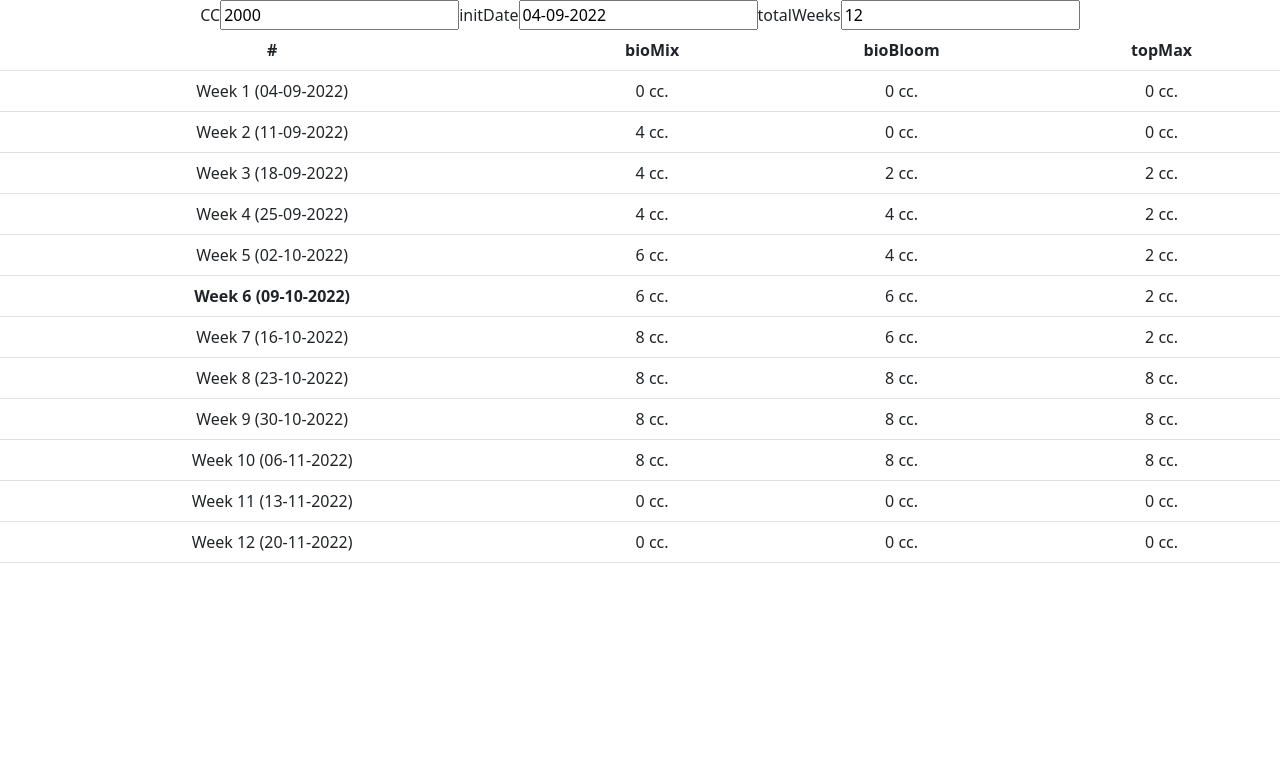
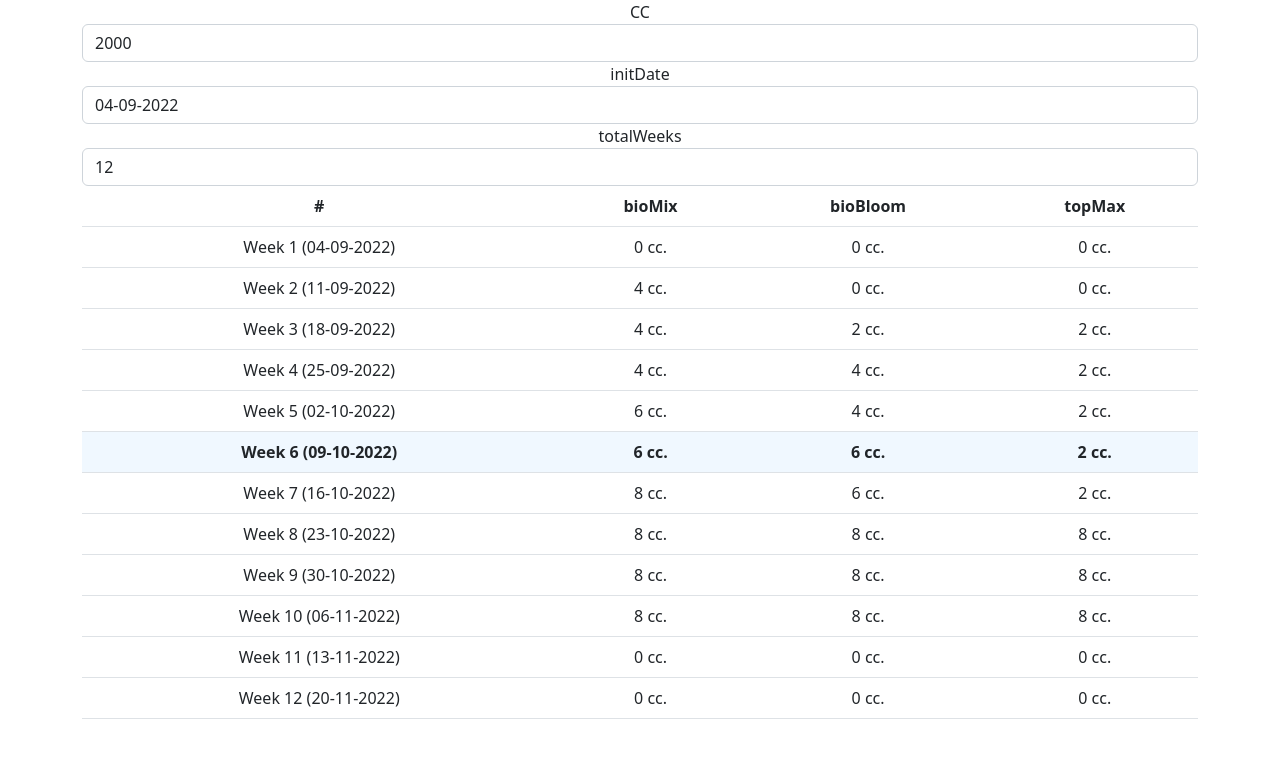
Before and after one commit to abelorian/biobizz-calculadora, a React (Create React App) app: page / in a window 1280 px wide. Shown: the top 758 px of the page. Built offline with nearby package versions, Linux system fonts and the light colour scheme.

Commit message:
Fix: style and total weeks

```diff
--- a/public/index.html
+++ b/public/index.html
@@ -26,7 +26,7 @@
     -->
     <title>BioBizz Calculadora</title>
   </head>
-  <body>
+  <body class="container">
     <noscript>You need to enable JavaScript to run this app.</noscript>
     <div id="root"></div>
     <!--
--- a/src/Calculator.js
+++ b/src/Calculator.js
@@ -11,6 +11,7 @@ function Calculator() {
 
   const style = {
     fontWeight: 'bold',
+    backgroundColor: 'aliceblue',
   }
 
   function addWeek(i) {
@@ -24,14 +25,20 @@ function Calculator() {
   return (
     <>
       <form>
-        <label>CC</label>
-        <input type="text" onChange={ (e) => { setCc(e.target.value); } } defaultValue={cc} />
+        <div className="form-group">
+          <label>CC</label>
+          <input type="text" className="form-control" onChange={ (e) => { setCc(e.target.value); } } defaultValue={cc} />
+        </div>
 
-        <label>initDate</label>
-        <input type="text" onChange={ (e) => { setInitDate(e.target.value); } } defaultValue={initDate} />
+        <div className="form-group">
+          <label>initDate</label>
+          <input type="text" className="form-control" onChange={ (e) => { setInitDate(e.target.value); } } defaultValue={initDate} />
+        </div>
 
-        <label>totalWeeks</label>
-        <input type="number" onChange={ (e) => { setTotalWeeks(Math.min(12, parseInt(e.target.value))); } } defaultValue={totalWeeks} />
+        <div className="form-group">
+          <label>totalWeeks</label>
+          <input type="number" className="form-control" onChange={ (e) => { setTotalWeeks(Math.min(12, parseInt(e.target.value))); } } value={totalWeeks} />
+        </div>
       </form>
       <div>
         <table className="table">
@@ -45,8 +52,8 @@ function Calculator() {
           </thead>
           <tbody>
             { [...Array(totalWeeks)].map((value, i) => (
-              <tr key={i}>
-                <td style={ currentWeek(i) ? style : {} }>Week {i + 1} ({ addWeek(i).format('DD-MM-YYYY') })</td>
+              <tr key={i} style={ currentWeek(i) ? style : {} }>
+                <td>Week {i + 1} ({ addWeek(i).format('DD-MM-YYYY') })</td>
                 <td>{(bioMix[i] * cc) / 1000} cc.</td>
                 <td>{(bioBloom[i] * cc) / 1000} cc.</td>
                 <td>{(topMax[i] * cc) / 1000} cc.</td>
```
